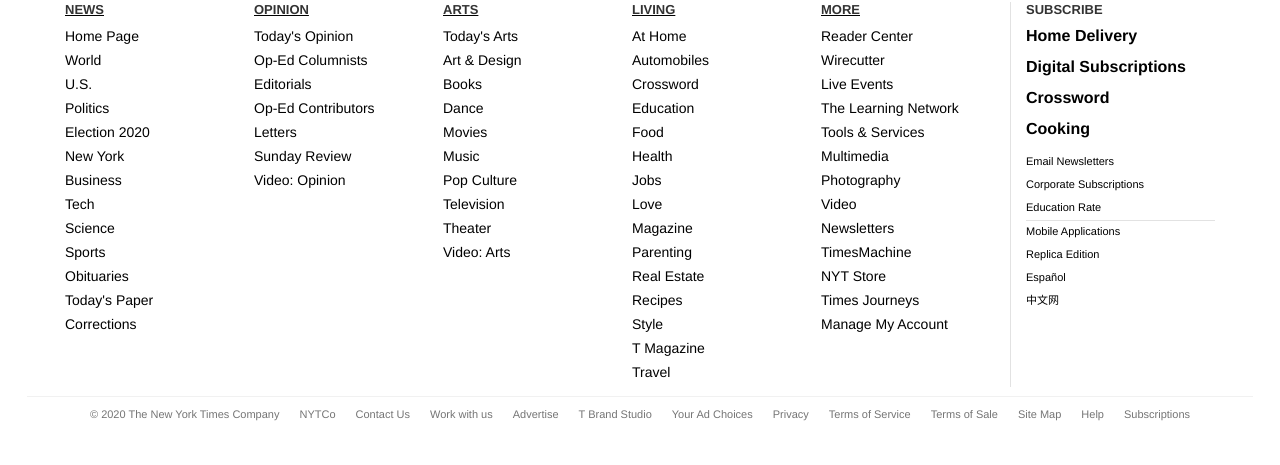
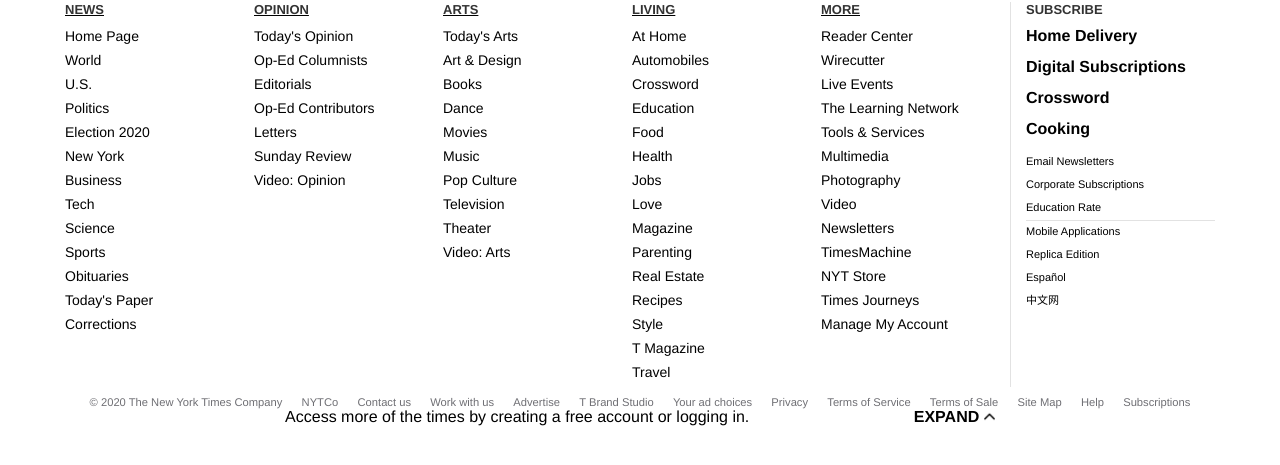
Before and after one commit to alfredoC10/Alfredo-Godwin-newyork-times-clone, a plain HTML site: page index.html in a window 1280 px wide. Shown: the part 1043-1508 px from the top of the page. After the commit the page ends 1469 px from the top, so only its background shows below. Drawn offline with Linux system fonts and the light colour scheme.

Commit message:
adding footer styles

```diff
--- a/assets/stylesheets/main.css
+++ b/assets/stylesheets/main.css
@@ -251,31 +251,50 @@
   border-top: 1px solid rgb(226, 226, 226);
 }
 /** FOOTER **/
-.ft-container {
-  width: 1150px;
-  height: 74.33px;
-  margin: 0 auto;
-  padding: 1px 3% 35px;
-  margin: 0 auto;
-  text-align: center;
-  border-top: solid 1px rgb(241,241,241);
+
+.footer {
+  bottom: 0;
 }
 
-.copyright-cont {
-  display: inline-flex;
+.container {
+  max-width: 1295px;
+  width: 100%;
   margin: 0 auto;
-  padding: 10px 0;
-  background-color: white;
-
 }
 
-.copyright-cont > span {
-  font-size: 0.6875rem;
-  color: rgb(117,117,117);
-  cursor: pointer;
-  padding: 0 10px;
+.footer-nav {
+  display: flex;
+  margin: 0 auto;
+  padding-left: 7%;
+  padding-right: 7%;
+  justify-content: space-between;
 }
 
-.copyright-cont > span:hover {
+.footer-nav .list-items {
+  font-size: 0.7rem;
+  text-align: center;
+  list-style-type: none;
+}
+
+.footer-nav .list-items .link {
+  text-decoration: none;
+  color: #6f6f74;
+}
+
+.footer-nav .list-items .link:hover {
   text-decoration: underline;
 }
+
+.expand {
+  text-align: center;
+}
+
+.expand .ex {
+  padding-left: 10rem;
+  text-transform: uppercase;
+  font-weight: bold;
+}
+
+.expand .arrow .arrow-img {
+  width: 0.7rem;
+}
--- a/index.html
+++ b/index.html
@@ -166,26 +166,37 @@
         </div>
       </div>
     </nav>
+
     <!-- footer -->
 
-    <footer>
-      <div class="ft-container">
-        <div class="copyright-cont">
-          <span class="font">© 2020 The New York Times Company</span>
-          <span class="font">NYTCo</span>
-          <span class="font">Contact Us</span>
-          <span class="font">Work with us</span>
-          <span class="font">Advertise</span>
-          <span class="font">T Brand Studio</span>
-          <span class="font">Your Ad Choices</span>
-          <span class="font">Privacy</span>
-          <span class="font">Terms of Service</span>
-          <span class="font">Terms of Sale</span>
-          <span class="font">Site Map</span>
-          <span class="font">Help</span>
-          <span class="font">Subscriptions</span>
+    <footer class="footer">
+
+      <div class="container">
+        <section class=""></section>
+
+        <nav class="footer-nav">
+            <li class="list-items"><a href="http://" class="link">© 2020 The New York Times Company</a></li>
+            <li class="list-items"><a href="http://" class="link">NYTCo</a></li>
+            <li class="list-items"><a href="http://" class="link">Contact us</a></li>
+            <li class="list-items"><a href="http://" class="link">Work with us</a></li>
+            <li class="list-items"><a href="http://" class="link">Advertise</a></li>
+            <li class="list-items"><a href="http://" class="link">T Brand Studio</a></li>
+            <li class="list-items"><a href="http://" class="link">Your ad choices</a></li>
+            <li class="list-items"><a href="http://" class="link">Privacy</a></li>
+            <li class="list-items"><a href="http://" class="link">Terms of Service</a></li>
+            <li class="list-items"><a href="http://" class="link">Terms of Sale</a></li>
+            <li class="list-items"><a href="http://" class="link">Site Map</a></li>
+            <li class="list-items"><a href="http://" class="link">Help</a></li>
+            <li class="list-items"><a href="http://" class="link">Subscriptions</a></li>
+        </nav>
+      </div>
+
+        <div class="expand">
+          Access more of the times by creating a free account or logging in.
+          <span class="ex">expand</span>
+          <a href="#" class="arrow"><img class="arrow-img" src="./assets/icons/cheuron.png" alt="arrow"></a>
         </div>
-      </div>
+
     </footer>
 
   </body>
```
